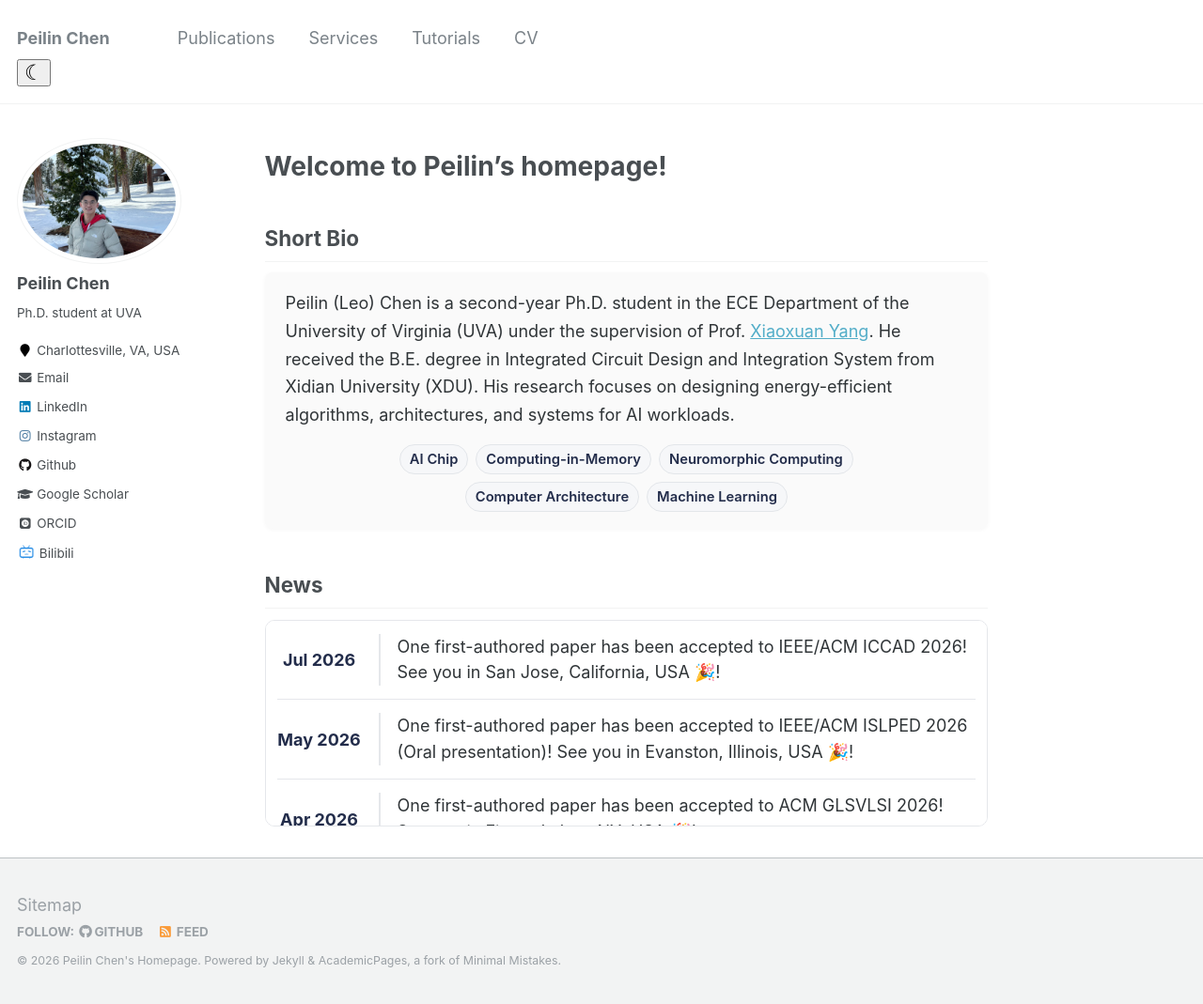
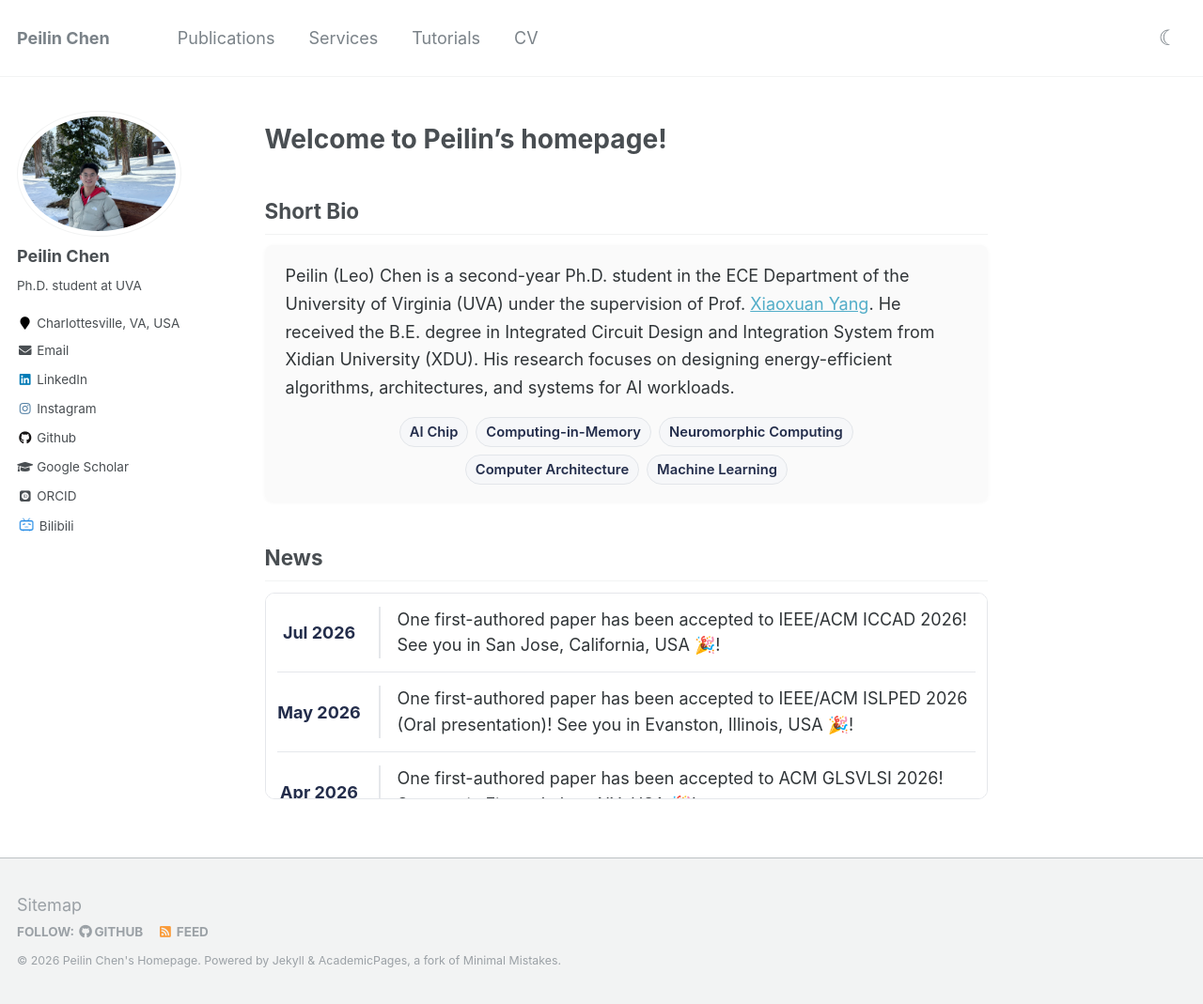
Before and after one commit to peilin-chen/peilin-chen.github.io, a Jekyll site: the page built from _pages/about.md, in a window 1280 px wide and 1069 px high. Shown: the whole window at 94% size. Built offline with Jekyll 4.4.1, drawn with Linux system fonts in a browser that asks for light colours; some web fonts are replaced.

Commit message:
Update _dark-mode.scss

```diff
--- a/_sass/_dark-mode.scss
+++ b/_sass/_dark-mode.scss
@@ -1,28 +1,29 @@
+.masthead-row {
+  display: flex;
+  align-items: center;
+  width: 100%;
+}
+
 .greedy-nav {
+  flex: 1;
+  min-width: 0;
+}
+
+.theme-switcher {
+  position: relative;
+  flex-shrink: 0;
+  margin-left: 0.75rem;
   display: flex;
   align-items: center;
 }
 
-.visible-links {
-  flex-shrink: 0;
-}
-
-.theme-switcher {
-  position: relative;
-  margin-left: auto;
-  display: flex;
-  align-items: center;
-}
-
-.greedy-nav #theme-toggle {
+#theme-toggle {
   position: static;
   height: auto;
-  right: auto;
   background: none;
   color: #7a8288;
   border: none;
   cursor: pointer;
-  font-size: 1rem;
   padding: 0.5rem;
 }
 
@@ -32,14 +33,8 @@
   line-height: 1;
 }
 
-.greedy-nav #theme-toggle:hover {
+#theme-toggle:hover {
   color: #494e52;
-}
-
-.greedy-nav .theme-menu button {
-  position: static;
-  height: auto;
-  right: auto;
 }
 
 .theme-menu {
```
